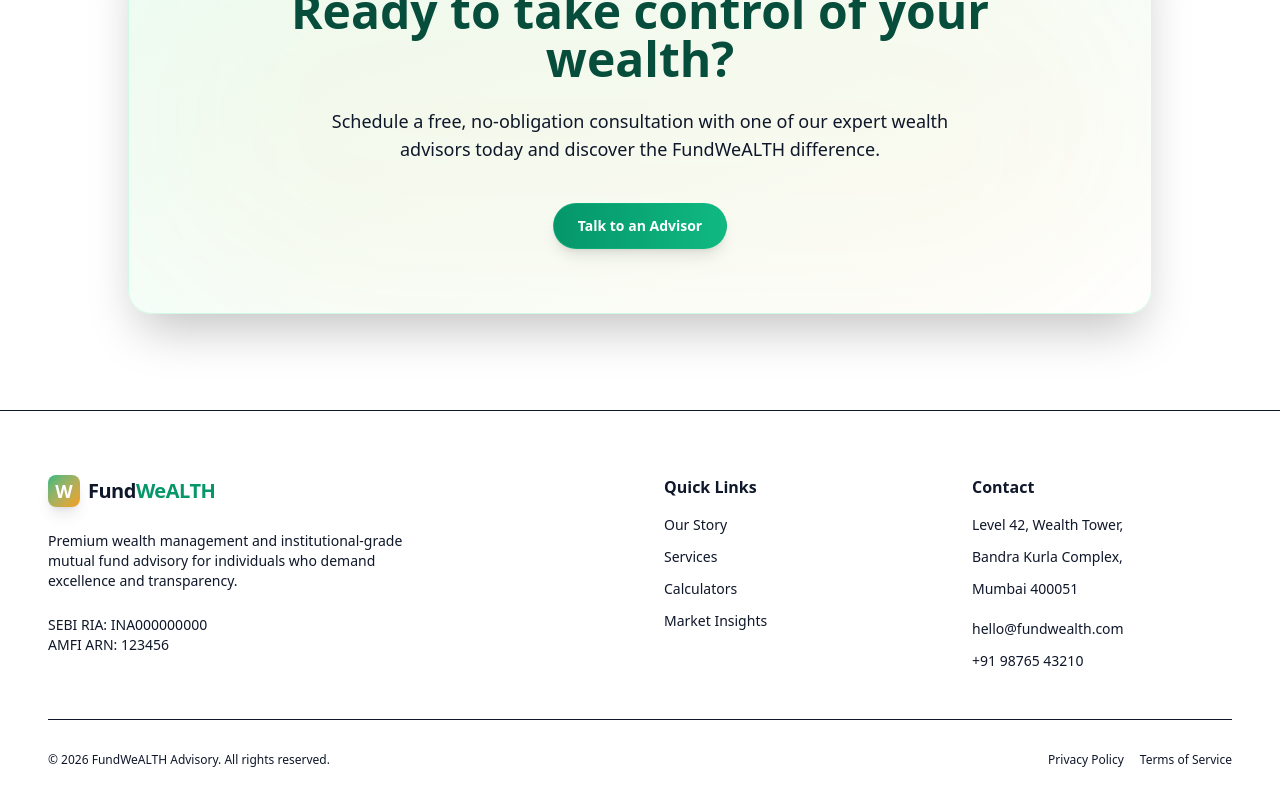
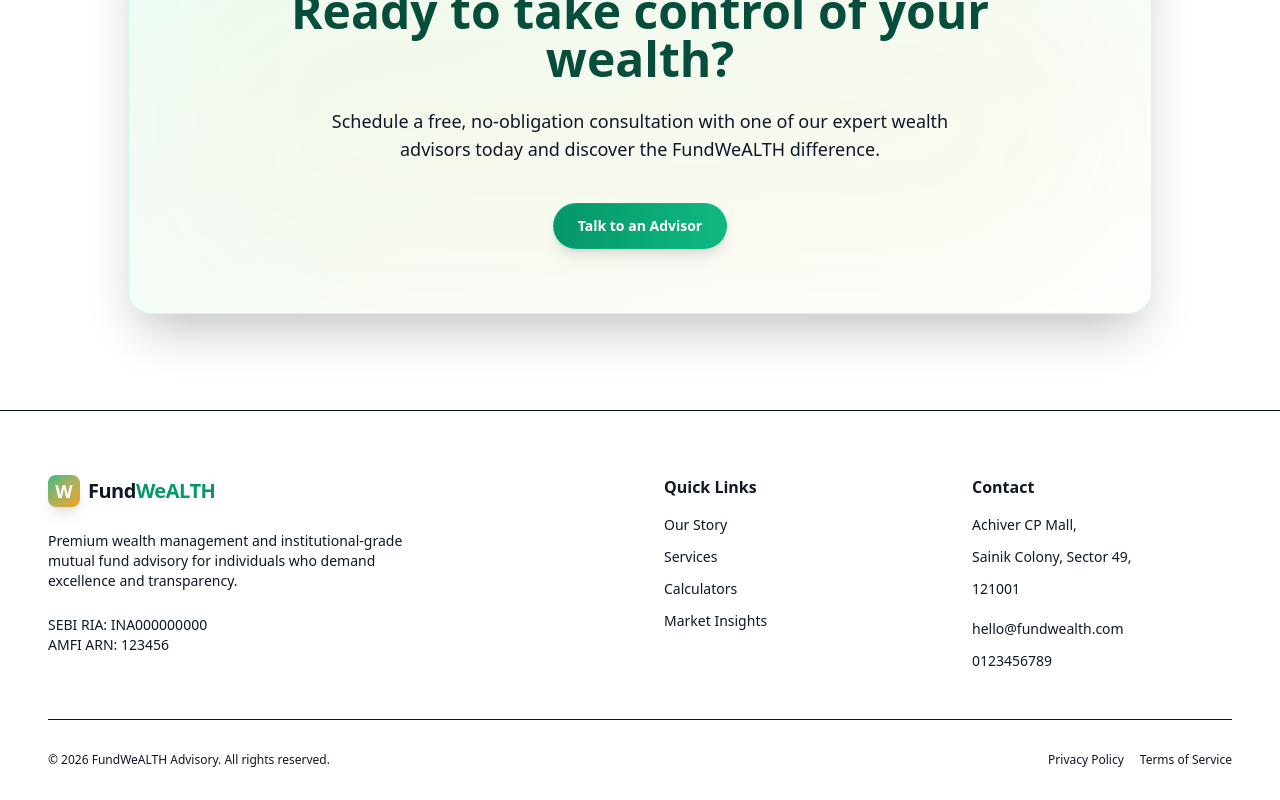
Before and after one commit to Sanjay-rana001/FundWealth, a Next.js app: page / in a window 1280 px wide. Shown: the part 8940-9740 px from the top of the page. Built offline with nearby package versions, Linux system fonts and the light colour scheme.

Commit message:
Update contact address and phone number in footer

```diff
--- a/src/components/layout/Footer.tsx
+++ b/src/components/layout/Footer.tsx
@@ -38,11 +38,11 @@ export function Footer() {
           <div>
             <h4 className="font-bold mb-4">Contact</h4>
             <ul className="space-y-3 text-sm text-foreground/70">
-              <li>Level 42, Wealth Tower,</li>
-              <li>Bandra Kurla Complex,</li>
-              <li>Mumbai 400051</li>
+              <li>Achiver CP Mall,</li>
+              <li>Sainik Colony, Sector 49,</li>
+              <li>121001</li>
               <li className="pt-2"><a href="mailto:hello@fundwealth.com" className="hover:text-primary-600 transition-colors font-medium">hello@fundwealth.com</a></li>
-              <li><a href="tel:+919876543210" className="hover:text-primary-600 transition-colors font-medium">+91 98765 43210</a></li>
+              <li><a href="tel:0123456789" className="hover:text-primary-600 transition-colors font-medium">0123456789</a></li>
             </ul>
           </div>
 
```
